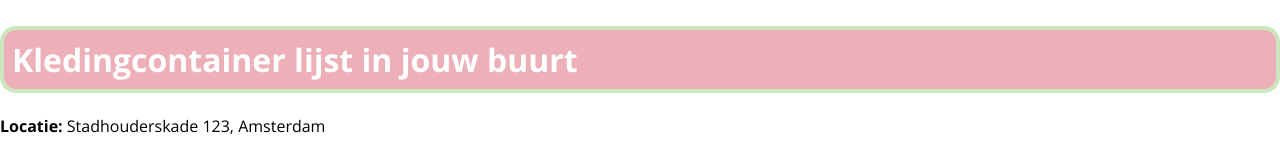
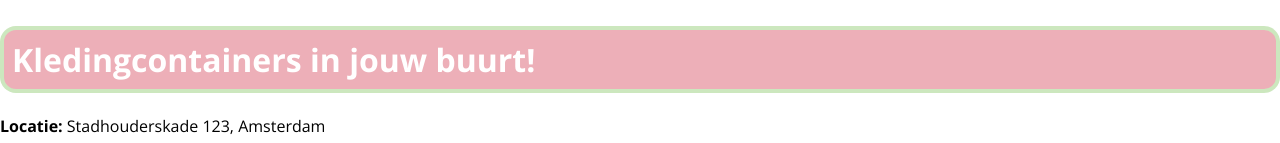
Before and after one commit to dalyaszou/EcoThreads, a plain HTML site: page lijst.html in a window 1280 px wide. Shown: the part 569-712 px from the top of the page. Drawn offline with nearby package versions, Linux system fonts and the light colour scheme.

Commit message:
tekst verbetering

```diff
--- a/lijst.html
+++ b/lijst.html
@@ -25,7 +25,7 @@
 
 <div class="locaties">
   <h1 class="openings-tekst">
-    Kledingcontainer lijst in jouw buurt
+    Kledingcontainers in jouw buurt!
   </h1>
   <p>
     <span class="dik">Locatie:</span> Stadhouderskade 123, Amsterdam
```
